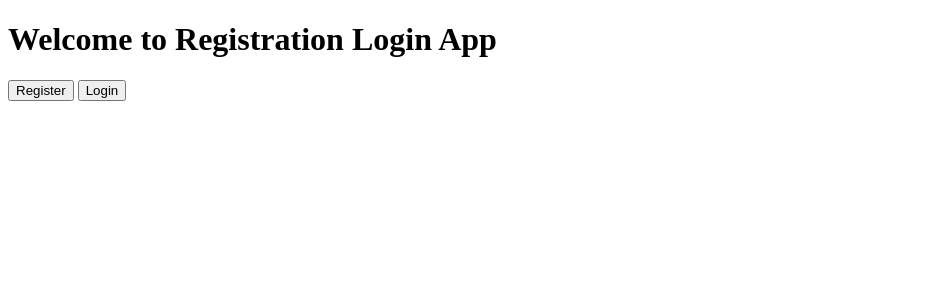
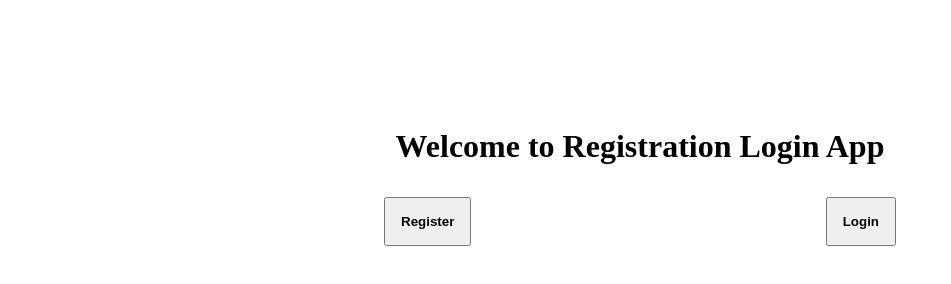
Before and after one commit to Benny-Dav/registration-login, a plain HTML site: page index.html in a window 1280 px wide. Shown: the whole page, without its empty margins (0-951 px from the left). Drawn offline with Linux system fonts and the light colour scheme; files that its build step writes are made by us from their sources.

Commit message:
added some css and more javasript

```diff
--- /dev/null
+++ b/css/home.css
@@ -0,0 +1,23 @@
+*{
+    margin:0;
+    padding:0;
+}
+
+h1{
+    text-align: center;
+    margin-top:10%;
+}
+
+div{
+    margin-top:2em;
+    display:flex;
+    justify-content: space-between;
+    width:40%;
+    align-items: center;
+    margin-left:30%;
+}
+
+div button {
+    font-weight:bold;
+    padding:15px;
+}
--- /dev/null
+++ b/css/register.css
@@ -0,0 +1,30 @@
+*{
+    margin:0;
+    padding:0;
+}
+
+h1{
+    text-align: center;
+    margin-top:5%;
+    margin-bottom: 2em;
+}
+
+#register-form{
+    display:flex;
+    flex-direction: column;
+    justify-content: space-between;
+    align-items: center;
+    height:70%;
+
+}
+
+input{
+    margin-bottom: 2em;
+    height:2em;
+    width:30%;
+}
+
+button{
+    font-weight:bold;
+    padding:15px;
+}
--- a/index.html
+++ b/index.html
@@ -5,6 +5,7 @@
     <meta charset="UTF-8">
     <meta name="viewport" content="width=device-width, initial-scale=1.0">
     <title>Home</title>
+    <link rel="stylesheet" href="home.css">
 </head>
 
 <body>
```
Also changed, not shown: register.html (+1 -0 lines), scripts/register.js (+23 -7 lines).
